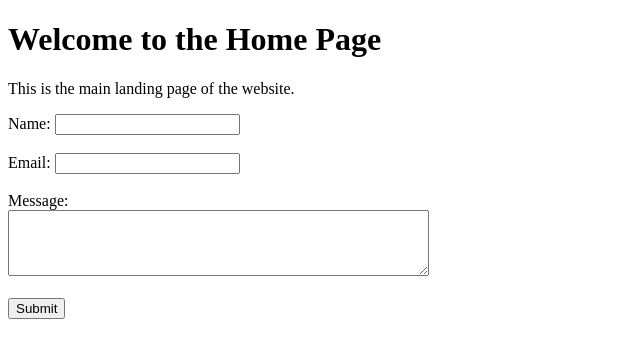
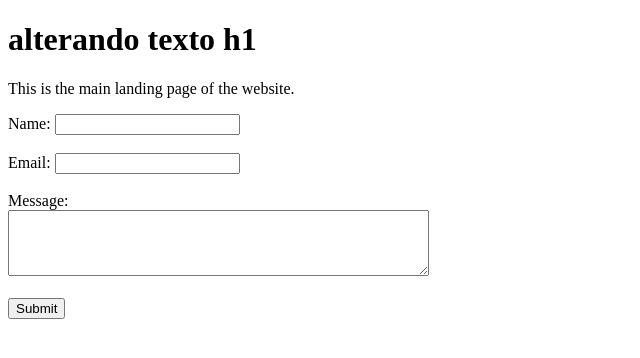
Before and after one commit to jeff-ao/pesquisa-mestrado-ufpe, a plain HTML site: page index.html in a window 1280 px wide. Shown: the whole page, without its empty margins (0-640 px from the left). Drawn offline with Linux system fonts and the light colour scheme.

Commit message:
alterando branch a

```diff
--- a/index.html
+++ b/index.html
@@ -6,7 +6,7 @@
     <title>Document</title>
   </head>
   <body>
-    <h1>Welcome to the Home Page</h1>
+    <h1>alterando texto h1</h1>
     <p>This is the main landing page of the website.</p>
     <form action="/submit" method="POST">
       <label for="name">Name:</label>
```
